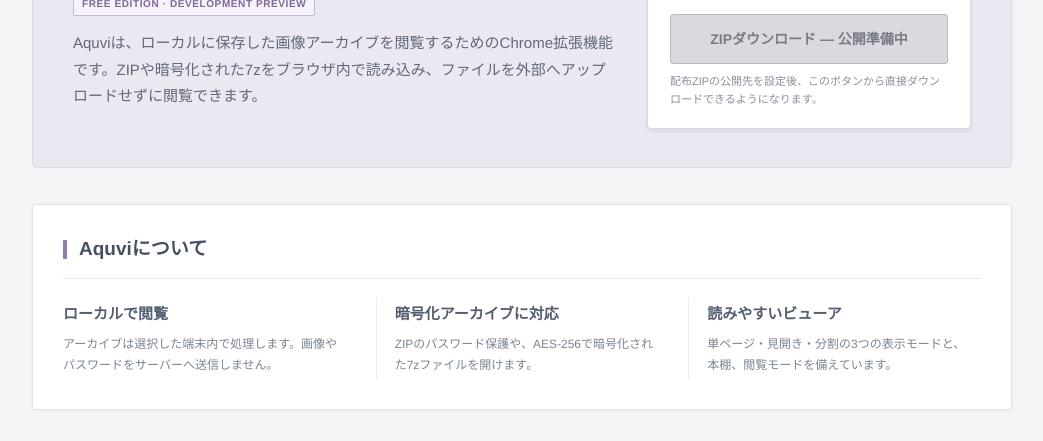
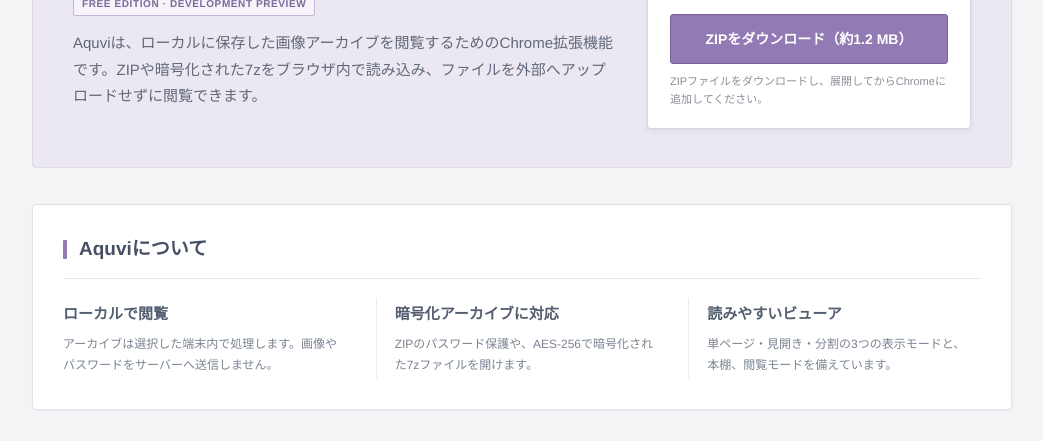
Before and after one commit to 21mm/21mm.github.io, a plain HTML site: page aquvi/index.html in a window 1280 px wide. Shown: the part 328-769 px from the top of the page, without its empty margins (118-1161 px from the left). Drawn offline with Linux system fonts and the light colour scheme.

Commit message:
Enable Aquvi 0.3.6 download

```diff
--- a/aquvi/index.html
+++ b/aquvi/index.html
@@ -72,15 +72,16 @@
       display: block;
       margin-top: 17px;
       padding: 12px 15px;
-      border: 1px solid #b9b9c0;
+      border: 1px solid var(--lavender-dark);
       border-radius: 3px;
-      background: #d9d9df;
-      color: #777b85;
+      background: var(--lavender);
+      color: #fff;
       font-size: 14px;
       font-weight: 700;
       text-align: center;
-      cursor: not-allowed;
+      cursor: pointer;
     }
+    .download-button:hover { background: var(--lavender-dark); text-decoration: none; }
     .download-note { margin: 9px 0 0; color: #8a8e98; font-size: 11px; line-height: 1.6; }
     .preview-label { display: inline-block; margin: 0 0 14px; padding: 3px 8px; border: 1px solid #c5b8d7; border-radius: 2px; color: #7d689a; background: #f6f3fa; font-size: 10px; font-weight: 700; letter-spacing: .06em; }
     .section { margin: 0 0 34px; padding: 27px 30px 30px; background: var(--paper); border: 1px solid var(--line); border-radius: 4px; box-shadow: 0 1px 3px rgba(30, 40, 55, .035); }
@@ -157,8 +158,8 @@
           <div class="version-line"><span>バージョン</span><strong>0.3.6 Free</strong></div>
           <div class="version-line"><span>対応ブラウザ</span><strong>Google Chrome 103+</strong></div>
           <div class="version-line"><span>ライセンス</span><strong>Third-party notices included</strong></div>
-          <div class="download-button" aria-disabled="true">ZIPダウンロード — 公開準備中</div>
-          <p class="download-note">配布ZIPの公開先を設定後、このボタンから直接ダウンロードできるようになります。</p>
+          <a class="download-button" href="downloads/Aquvi-0.3.6-free.zip" download>ZIPをダウンロード（約1.2 MB）</a>
+          <p class="download-note">ZIPファイルをダウンロードし、展開してからChromeに追加してください。</p>
         </aside>
       </div>
     </section>
@@ -195,7 +196,7 @@
 
     <section class="section" id="install" aria-labelledby="install-heading">
       <div class="section-heading"><h2 id="install-heading">インストール方法</h2></div>
-      <p class="section-intro">配布ZIPをダウンロードできるようになったら、次の手順でChromeに追加できます。</p>
+      <p class="section-intro">ダウンロードしたZIPを展開し、次の手順でChromeに追加してください。</p>
       <div class="steps">
         <div class="step">
           <h3>ZIPを展開</h3>
```
